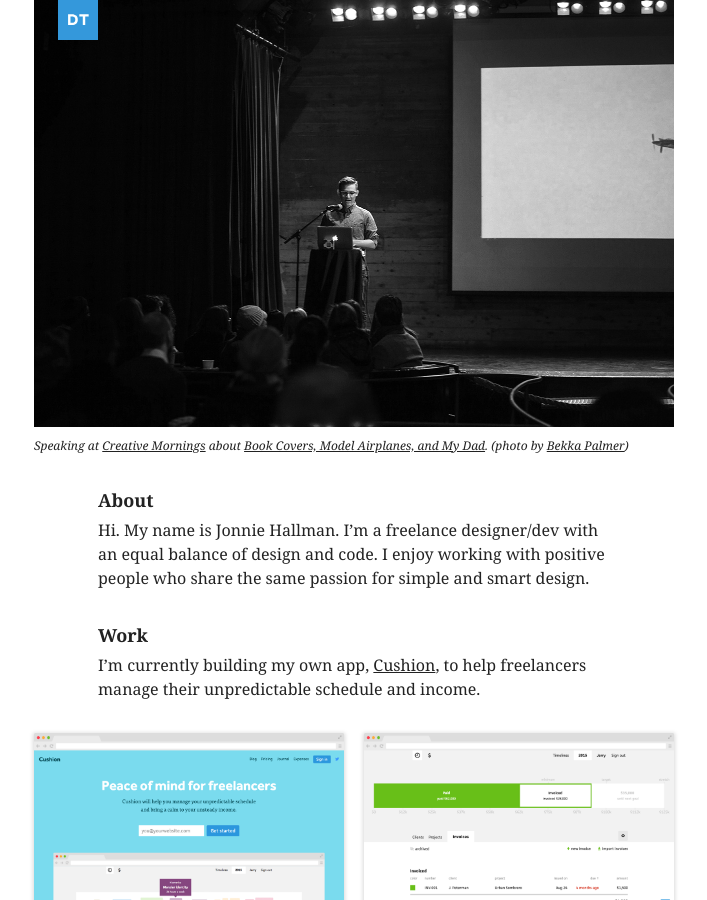
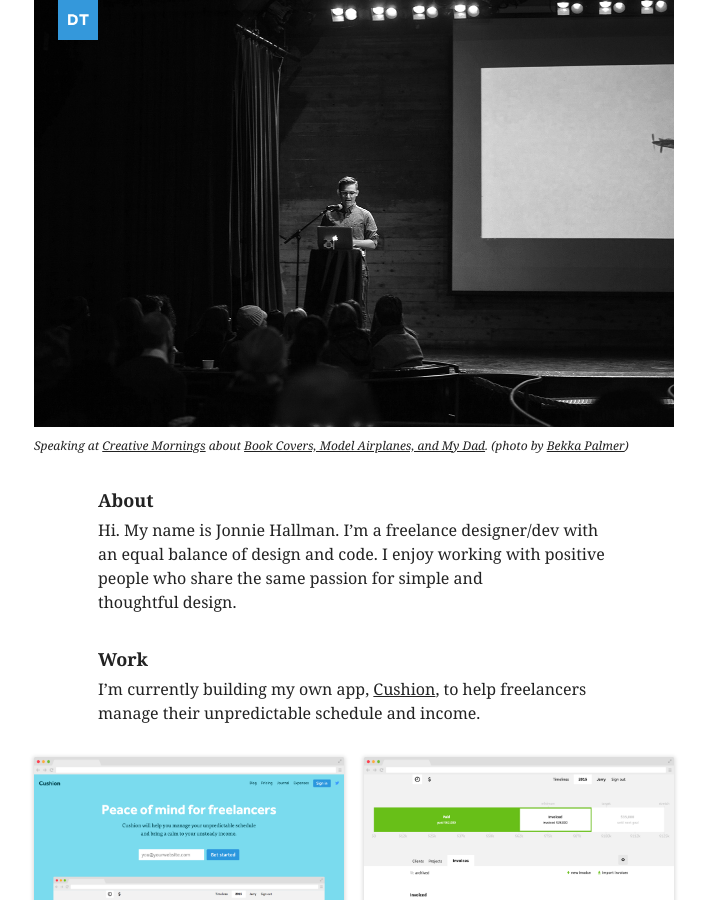
Before and after one commit to destroytoday/2016.destroytoday.com, a Jekyll site: the page built from index.markdown, in a window 1280 px wide and 900 px high. Shown: the whole window, without its empty margins (286-993 px from the left). Built offline with Jekyll 4.4.1, drawn with Linux system fonts in a browser that asks for light colours.

Commit message:
Updated Index

```diff
--- a/index.markdown
+++ b/index.markdown
@@ -14,7 +13,7 @@ blocks:
 - header: About
   body: Hi. My name is Jonnie Hallman. I’m a freelance designer/dev with an equal
     balance of design and code. I enjoy working with positive people who share the
-    same passion for simple and smart design.
+    same passion for simple and thoughtful design.
 - header: Work
   body: I’m currently building my own app, [Cushion](http://cushionapp.com){:target='_blank'},
     to help freelancers manage their unpredictable schedule and income.
```
Also changed, not shown: other parts of index.markdown (+0 -1 lines).
